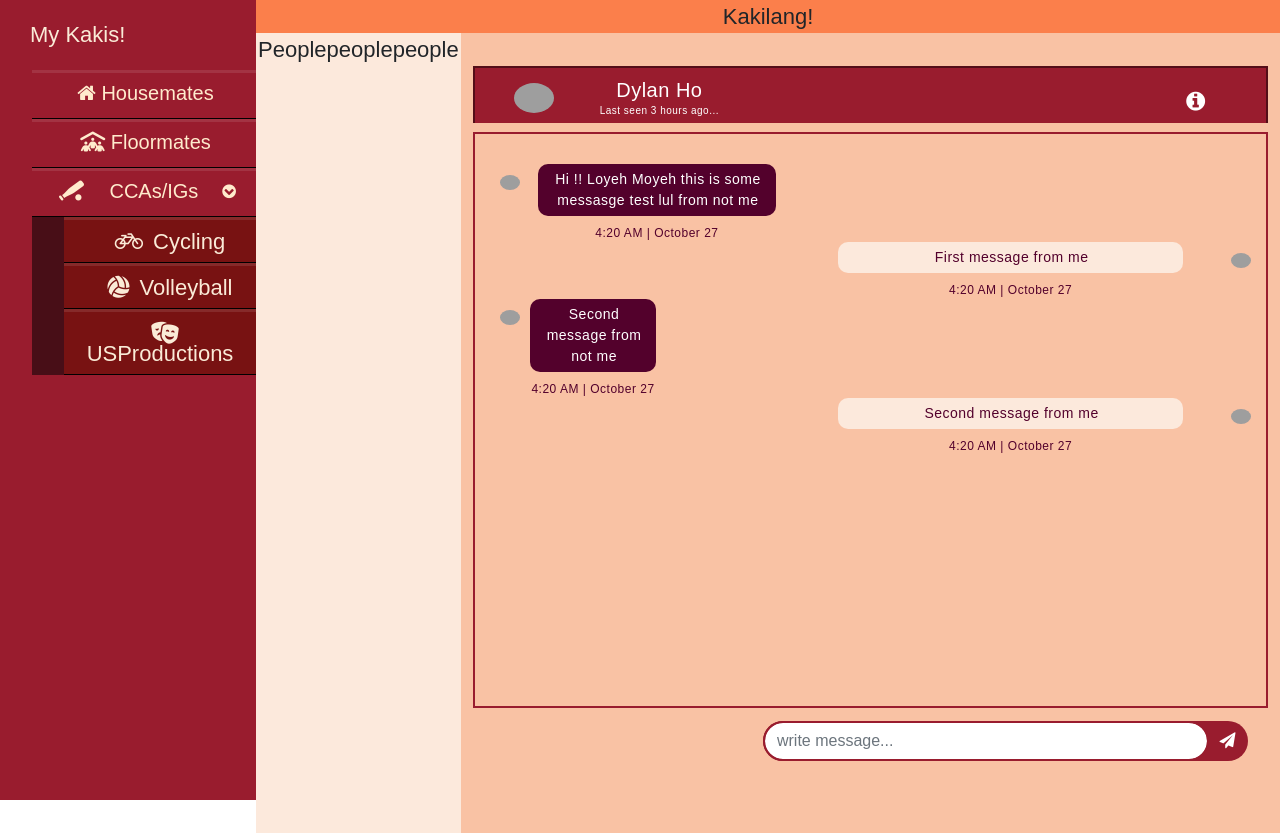
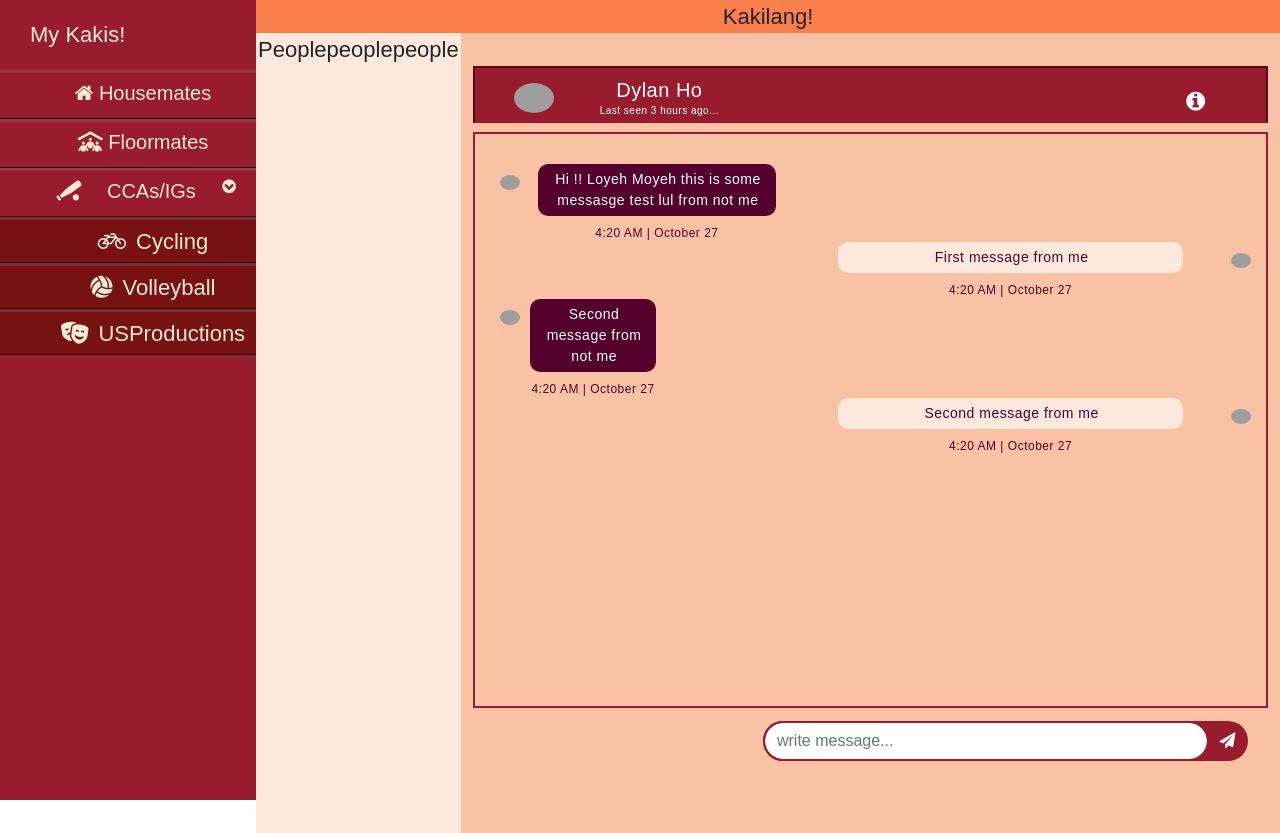
Before and after one commit to ChubbsBunns/Kakilang, a React (Create React App) app in the folder kakilang-web-app/: page /home/1 in a window 1280 px wide. Built offline with nearby package versions, Linux system fonts and the light colour scheme; grey boxes are pictures that could not be loaded.

Commit message:
fixed sizing sidebar issue

```diff
--- a/kakilang-web-app/src/components/Sidebar.component.css
+++ b/kakilang-web-app/src/components/Sidebar.component.css
@@ -31,6 +31,8 @@ body {
 
 .sidebar-menu {
   list-style-type: none;
+  margin: 0;
+  padding: 0;
 }
 .sidebar-menu > li > a {
   display: block;
@@ -39,14 +41,12 @@ body {
   line-height: 65px;
   font-size: 20px;
   color: rgb(255, 235, 205);
-    padding-left: 3px;
+  padding-left: 30px;
   box-sizing: border-box;
   border-top: 3px solid rgba(255, 255, 255, 0.1);
   border-bottom: 1px solid black;
   transition: 0.9s;
 }
-
-
 
 .sidebar-menu > li > a:link,
 .sidebar-menu > li > a:visited {
@@ -89,7 +89,7 @@ body {
 
 .sidebar-menu .sub-menu > ul > li > a > i {
   margin-right: 10px;
-    margin-left: 20px;
+  margin-left: 50px;
 }
 
 .sidebar-menu .sub-menu > ul > li > a:hover {
@@ -102,19 +102,24 @@ body {
   transition: 0.3s;
 }
 
+/*
 .sidebar .sub-menu > ul {
-      background-color: rgb(72, 14, 23);
-      /*
+
     list-style-type: none;
     display: none;
+
+}
 */
-    width:100%;
+
+.sidebar .sub-menu ul{
+  padding:0;
+  margin:0;
 }
 
 .indicator {
   float: right;
   font-size: 0.8em;
-    line-height: 30px;
+  line-height: 20px;
   transition: all 0.3s;
 }
 
```
Lines whose indentation alone changed are shown as unchanged.
